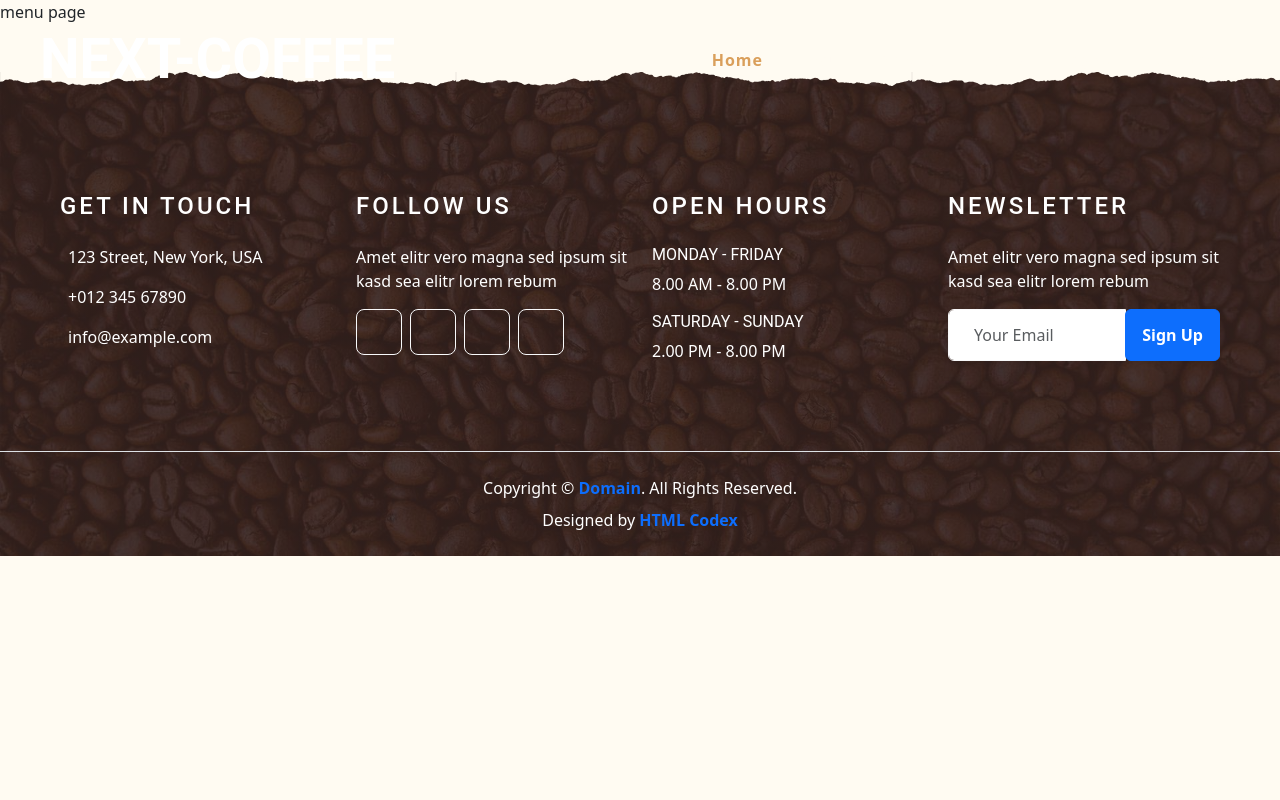
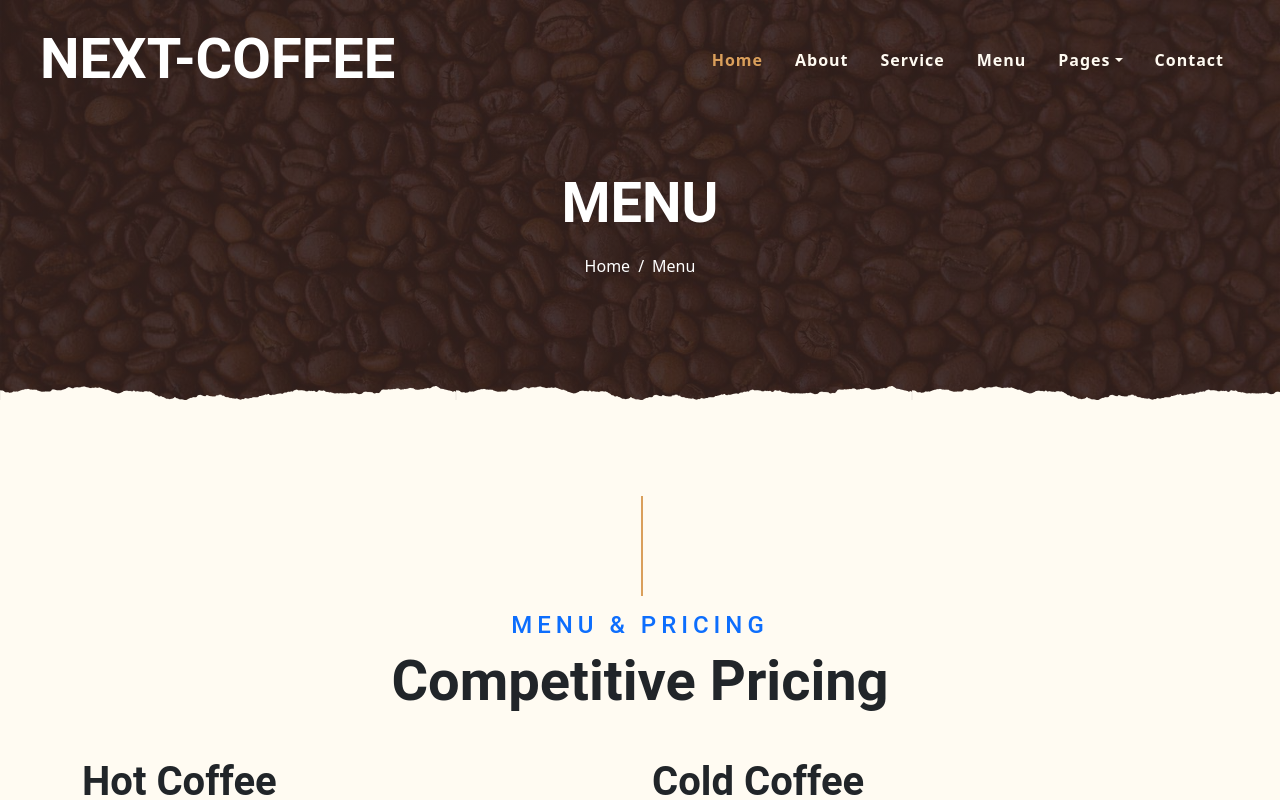
Before and after one commit to mohsen-deilami/coffee-next, a Next.js app: page /menu in a window 1280 px wide. Shown: the top 800 px of the page. Built offline with nearby package versions, Linux system fonts and the light colour scheme.

Commit message:
develop menu page

```diff
--- a/pages/menu/index.js
+++ b/pages/menu/index.js
@@ -1,9 +1,20 @@
+import Menu from '@/Components/templates/index/Menu'
 import React from 'react'
 
 export default function index() {
   return (
     <div>
-      menu page
+    <div className="container-fluid page-header mb-5 position-relative overlay-bottom">
+        <div className="d-flex flex-column align-items-center justify-content-center pt-0 pt-lg-5" style={{minHeight: "400px"}}>
+            <h1 className="display-4 mb-3 mt-0 mt-lg-5 text-white text-uppercase">Menu</h1>
+            <div className="d-inline-flex mb-lg-5">
+                <p className="m-0 text-white"><a className="text-white" href="/">Home</a></p>
+                <p className="m-0 text-white px-2">/</p>
+                <p className="m-0 text-white">Menu</p>
+            </div>
+        </div>
+    </div>
+    <Menu/>
     </div>
   )
 }
```
